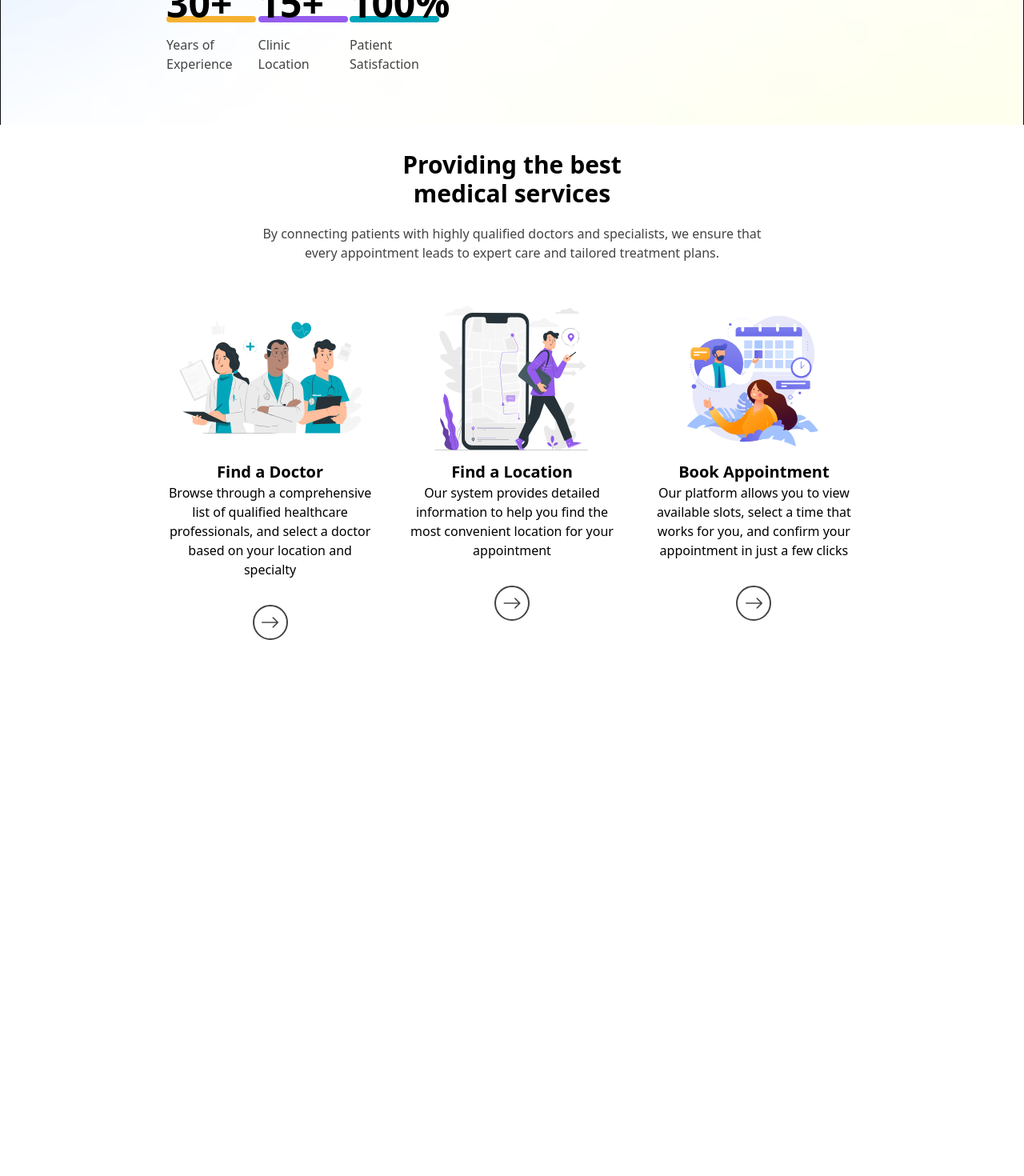
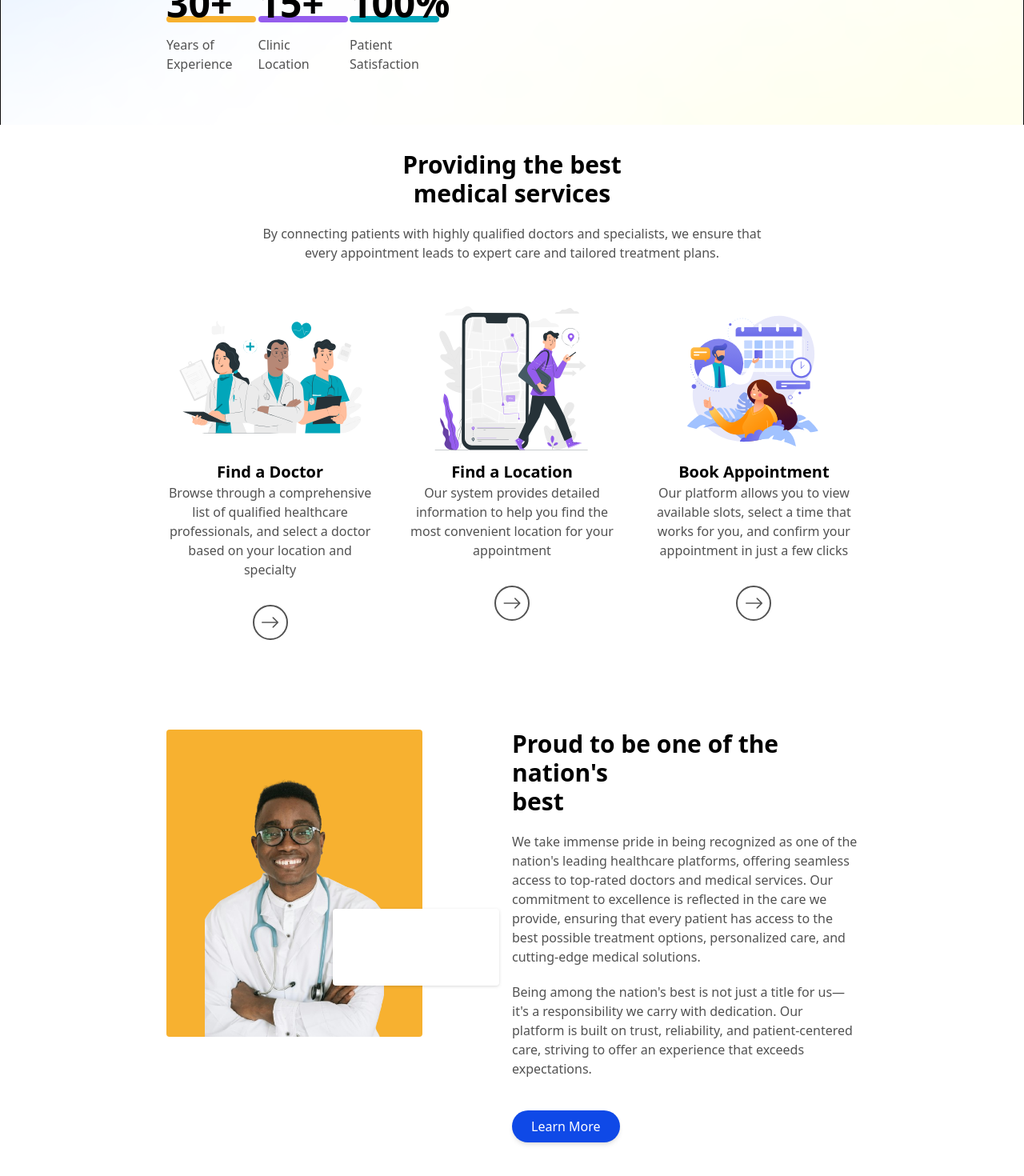
Before and after one commit to adoumadje/medicare-frontend, an Angular app: page / in a window 1280 px wide. Shown: the part 660-2130 px from the top of the page at 80% size. Before the commit the page ends 1524 px from the top, so only its background shows below. Built offline with nearby package versions, Linux system fonts and the light colour scheme.

Commit message:
proud to be

```diff
--- a/src/app/components/general/navigation-bar/navigation-bar.component.html
+++ b/src/app/components/general/navigation-bar/navigation-bar.component.html
@@ -1,4 +1,4 @@
-<nav class="absolute top-0 left-0 right-0 flex justify-between items-center px-13 py-6 bg-no-repeat bg-center bg-cover"
+<nav class="fixed top-0 left-0 right-0 flex justify-between items-center px-13 py-6 bg-no-repeat bg-center bg-cover"
 style="background-image: url('bg-navbar.png');">
     <h1 class="flex items-center cursor-pointer">
         <img src="medicare-logo.svg"
@@ -6,7 +6,7 @@ style="background-image: url('bg-navbar.png');">
         alt="logo">
         <span class="font-bold text-2xl">Medicare</span>
     </h1>
-    <ul class="flex list-none">
+    <ul class="flex list-none text-myBlack">
         <li class="mx-3 hover:text-myblue cursor-pointer"><a routerLink="">Home</a></li>
         <li class="mx-3 hover:text-myblue cursor-pointer"><a routerLink="">Services</a></li>
         <li class="mx-3 hover:text-myblue cursor-pointer"><a routerLink="">Find a Doctor</a></li>
--- a/src/app/components/patient/home-page/home-page.component.html
+++ b/src/app/components/patient/home-page/home-page.component.html
@@ -46,14 +46,14 @@
         </div>
     </div>
 </div>
-<div class="px-13 pt-8 pb-16">
+<div class="px-13 pt-8 pb-28">
     <h2 class="font-semibold text-3xl mb-5 text-center">Providing the best<br>medical services</h2>
-    <p class="text-myBlack text-center mx-auto w-110">By connecting patients with highly qualified doctors and specialists, we ensure that every appointment leads to expert care and tailored treatment plans.</p>
+    <p class="text-myBlack text-center mx-auto w-140">By connecting patients with highly qualified doctors and specialists, we ensure that every appointment leads to expert care and tailored treatment plans.</p>
     <div class="flex justify-between mt-10 text-center">
         <div class="max-w-30p">
             <img class="h-52" src="find-a-doctor.svg" alt="">
             <h4 class="font-semibold text-xl">Find a Doctor</h4>
-            <p>Browse through a comprehensive list of qualified healthcare professionals, and select a doctor based on your location and specialty</p>
+            <p class="text-myBlack">Browse through a comprehensive list of qualified healthcare professionals, and select a doctor based on your location and specialty</p>
             <button class="flex items-center justify-center w-11 h-11 rounded-full border-2 border-myBlack mx-auto mt-8 cursor-pointer">
                 <i class="bi bi-arrow-right text-2xl text-myBlack"></i>
             </button>
@@ -61,7 +61,7 @@
         <div class="max-w-30p">
             <img class="h-52 mx-auto" src="find-a-location.svg" alt="">
             <h4 class="font-semibold text-xl">Find a Location</h4>
-            <p>Our system provides detailed information to help you find the most convenient location for your appointment</p>
+            <p class="text-myBlack">Our system provides detailed information to help you find the most convenient location for your appointment</p>
             <button class="flex items-center justify-center w-11 h-11 rounded-full border-2 border-myBlack mx-auto mt-8 cursor-pointer">
                 <i class="bi bi-arrow-right text-2xl text-myBlack"></i>
             </button>
@@ -69,10 +69,27 @@
         <div class="max-w-30p">
             <img class="h-52 mx-auto" src="book-appointment.svg" alt="">
             <h4 class="font-semibold text-xl">Book Appointment</h4>
-            <p>Our platform allows you to view available slots, select a time that works for you, and confirm your appointment in just a few clicks</p>
+            <p class="text-myBlack">Our platform allows you to view available slots, select a time that works for you, and confirm your appointment in just a few clicks</p>
             <button class="flex items-center justify-center w-11 h-11 rounded-full border-2 border-myBlack mx-auto mt-8 cursor-pointer">
                 <i class="bi bi-arrow-right text-2xl text-myBlack"></i>
             </button>
         </div>
     </div>
 </div>
+<div class="px-13 flex justify-between pb-64">
+    <div>
+        <div class="relative w-102 h-96 p-5 pb-0 rounded me-4 bg-myYellow flex flex-col justify-end">
+            <img class="w-56 mx-auto" src="doctor-1-removebg-preview.png" alt="doctor">
+            <div class="absolute bottom-16 -right-24 rounded w-52 h-24 bg-white drop-shadow ]">
+
+            </div>
+        </div>
+    </div>
+    <div class="max-w-50p">
+        <h2 class="font-semibold text-3xl mb-5">Proud to be one of the nation's <br>best</h2>
+        <p class="mb-5 text-myBlack">We take immense pride in being recognized as one of the nation's leading healthcare platforms, offering seamless access to top-rated doctors and medical services. Our commitment to excellence is reflected in the care we provide, ensuring that every patient has access to the best possible treatment options, personalized care, and cutting-edge medical solutions.</p>
+        <p class="text-myBlack">Being among the nation's best is not just a title for us—it's a responsibility we carry with dedication. Our platform is built on trust, reliability, and patient-centered care, striving to offer an experience that exceeds expectations. </p>
+        <button class="bg-myblue text-white mt-10 px-6 py-2 rounded-l-full rounded-r-full shadow-md focus:ring-2 transform hover:scale-105"
+        >Learn More</button>
+    </div>
+</div>
--- a/tailwind.config.js
+++ b/tailwind.config.js
@@ -16,14 +16,17 @@ module.exports = {
         myYellow: '#f7b130',
         myPurple: '#945ced',
         myGreen: '#02a6ba',
-        myBlack: '#434343'
+        myBlack: '#525252'
       },
       width: {
         '100': '18rem',
-        '110': '40rem'
+        '102': '20rem',
+        '140': '40rem'
       },
       maxWidth: {
-        '30p': '30%'
+        '30p': '30%',
+        '40p': '40%',
+        '50p': '50%'
       },
       height: {
         '100': '50rem'
```
